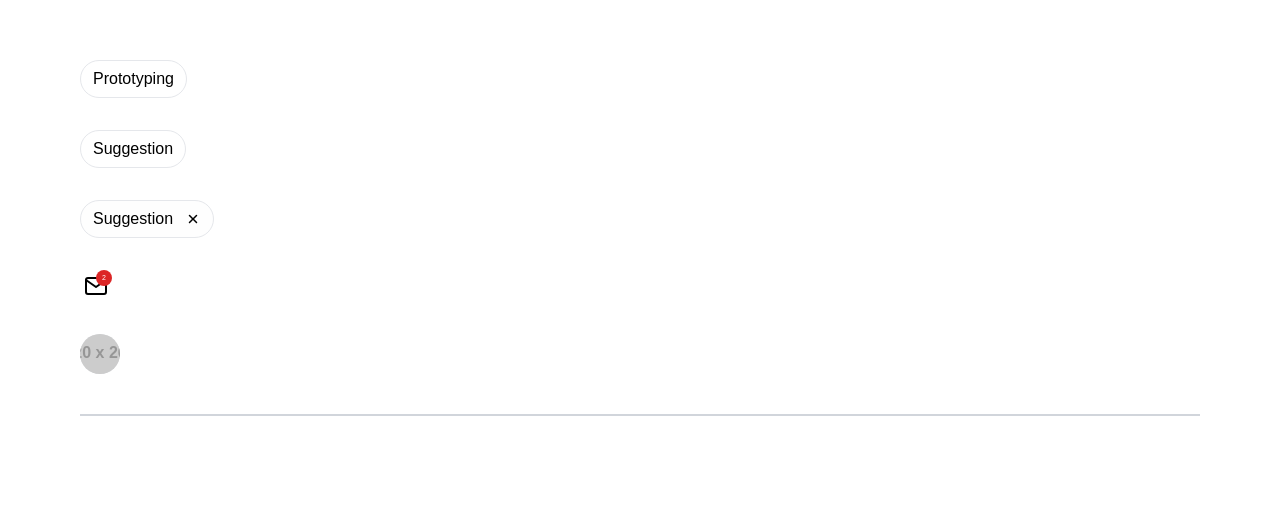
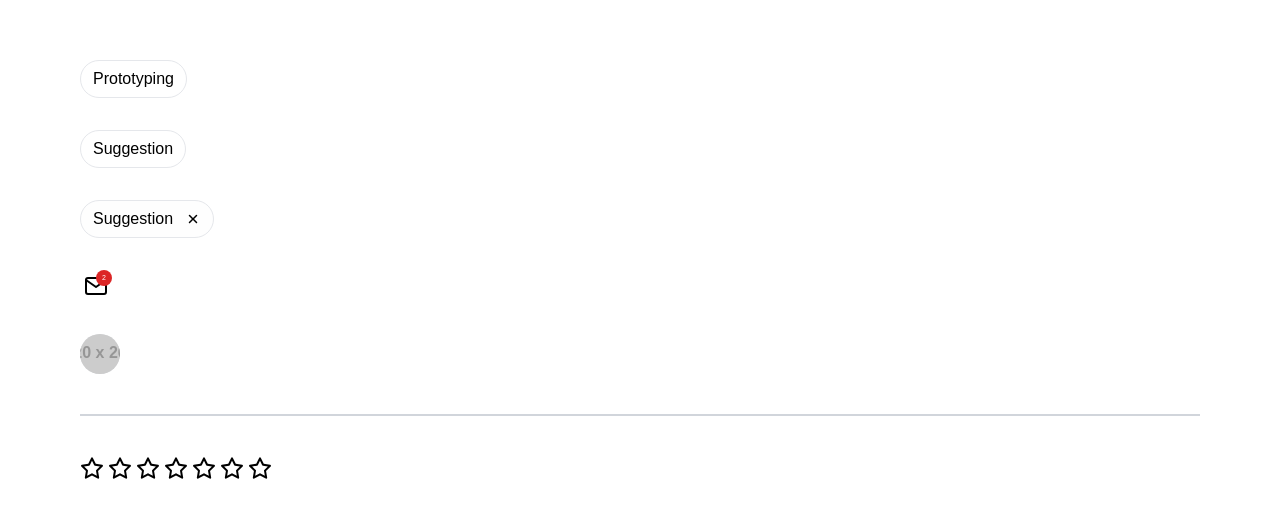
Before and after one commit to 26thavenue/randomDesignSystem, a React (Vite) app: page / in a window 1280 px wide. Shown: the part 168-686 px from the top of the page. Built offline with nearby package versions, Linux system fonts and the light colour scheme; a web font is replaced by a local one.

Commit message:
Added the rating component

```diff
--- a/src/App.tsx
+++ b/src/App.tsx
@@ -1,4 +1,4 @@
-import { Chips,Badges,Avatar,Divider } from "./components"
+import { Chips,Badges,Avatar,Divider, Rating } from "./components"
 import { FiMail } from "react-icons/fi";
 
 
@@ -38,6 +38,9 @@ function App() {
 
       <Avatar type="picture"/>
       <Divider/>
+      <Rating
+        number= {6.72}
+      />
     </div>
   )
 }
--- a/src/components/index.tsx
+++ b/src/components/index.tsx
@@ -4,11 +4,13 @@ import Chips from "./ui/chips"
 import Badges from "./ui/badges"
 import Avatar from "./ui/avatar"
 import Divider from "./ui/dividers"
+import Rating from "./ui/rating"
 export {
     Button,
     IconButtons,
     Chips,
     Badges,
     Avatar,
-    Divider
+    Divider,
+    Rating
 }
--- /dev/null
+++ b/src/components/repeater.tsx
@@ -0,0 +1,11 @@
+interface IRepeater {
+  count: number;
+  element: React.ReactNode;
+  className?:string
+}
+
+const Repeater = ({ count, element,className }: IRepeater) => {
+  return <div className={`${className}`} >{Array.from({ length: count }, (_, i) => <span key={i}>{element}</span>)}</div>;
+};
+
+export default Repeater
--- /dev/null
+++ b/src/components/ui/rating/index.tsx
@@ -0,0 +1,32 @@
+import { FaRegStar, FaStar } from "react-icons/fa6";
+import Repeater from "../../repeater";
+type IRatingType = "default"|"filled"
+
+interface IRating{
+    type?:IRatingType
+    number:number
+    className ?:string
+}
+
+const Rating = ({type ="default",number,className}:IRating) => {
+
+  const roundNumber = (a:number):number=>{
+    return Math.round(a)
+  }
+
+
+  const star = type == "default" ? <FaRegStar size={24} className={`${className} cursor-pointer`}/> : <FaStar className={`${className} cursor-pointer`} size={24}/>
+
+
+  return (
+    <div>
+        <Repeater
+            count={roundNumber(number)}
+            element={star}
+            className="flex gap-1 items-center"
+            />
+    </div>
+  )
+}
+
+export default Rating
```
